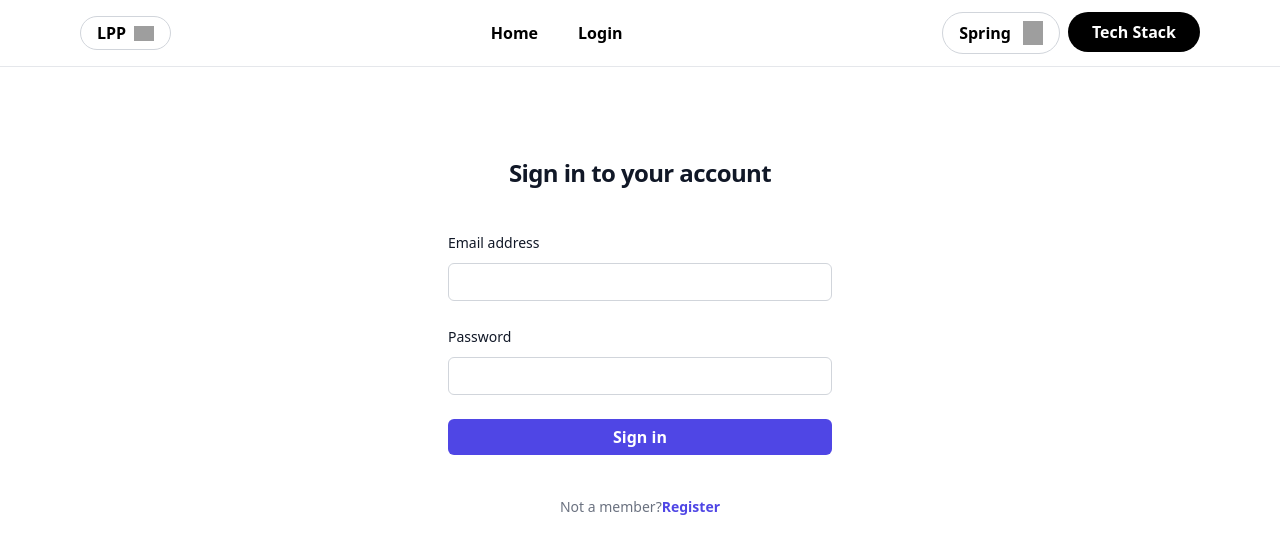
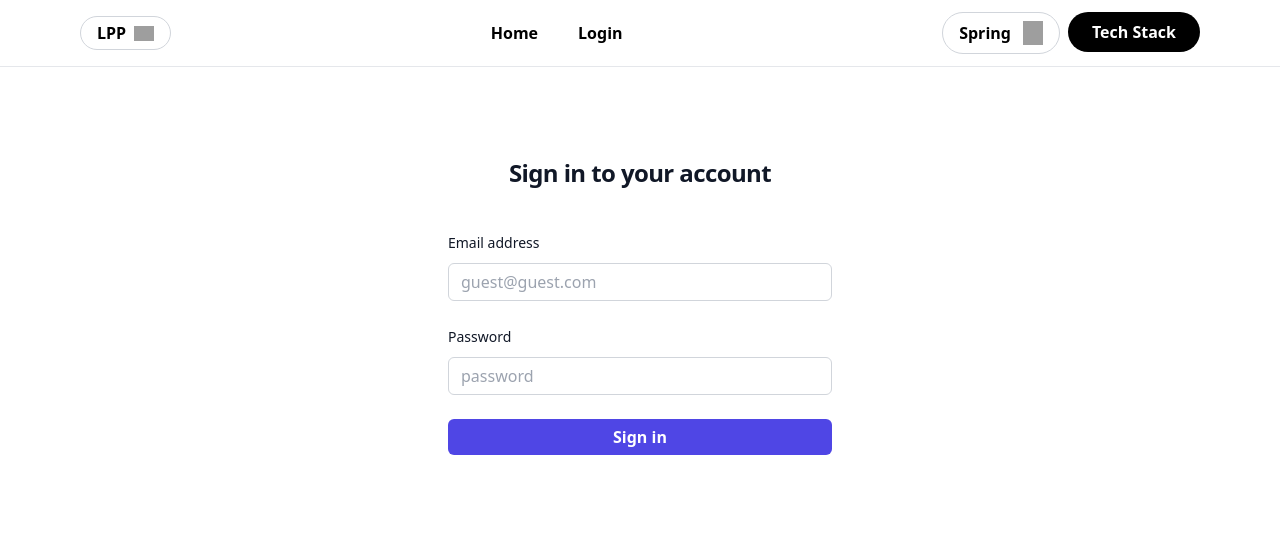
Before and after one commit to lamse/lpp-react, a React (Create React App) app: page /lpp-react/login in a window 1280 px wide. Shown: the top 554 px of the page. Built offline with nearby package versions, Linux system fonts and the light colour scheme; grey boxes are pictures that could not be loaded.

Commit message:
게스트 로그인 계정 및 placeholder 추가

```diff
--- a/src/pages/Login.tsx
+++ b/src/pages/Login.tsx
@@ -75,6 +75,7 @@ const Login: React.FC = () => {
                     id="email"
                     name="email"
                     type="email"
+                    placeholder="guest@guest.com"
                     className="block w-full rounded-md px-3 py-1.5 border border-gray-300"
                   />
                   <ErrorMessage name="email" component="div" className="text-red-500 text-xs mt-1" />
@@ -90,6 +91,7 @@ const Login: React.FC = () => {
                     id="password"
                     name="password"
                     type="password"
+                    placeholder="password"
                     className="block w-full rounded-md bg-white px-3 py-1.5 border border-gray-300"
                   />
                   <ErrorMessage name="password" component="div" className="text-red-500 text-xs mt-1" />
@@ -106,10 +108,10 @@ const Login: React.FC = () => {
           )}
         </Formik>
 
-        <p className="mt-10 text-center text-sm/6 text-gray-500">
-          Not a member?
-          <a href="/join" className="font-semibold text-indigo-600 hover:text-indigo-500">Register</a>
-        </p>
+        {/*<p className="mt-10 text-center text-sm/6 text-gray-500">*/}
+        {/*  Not a member?*/}
+        {/*  <a href="/join" className="font-semibold text-indigo-600 hover:text-indigo-500">Register</a>*/}
+        {/*</p>*/}
       </div>
     </div>
   );
```
